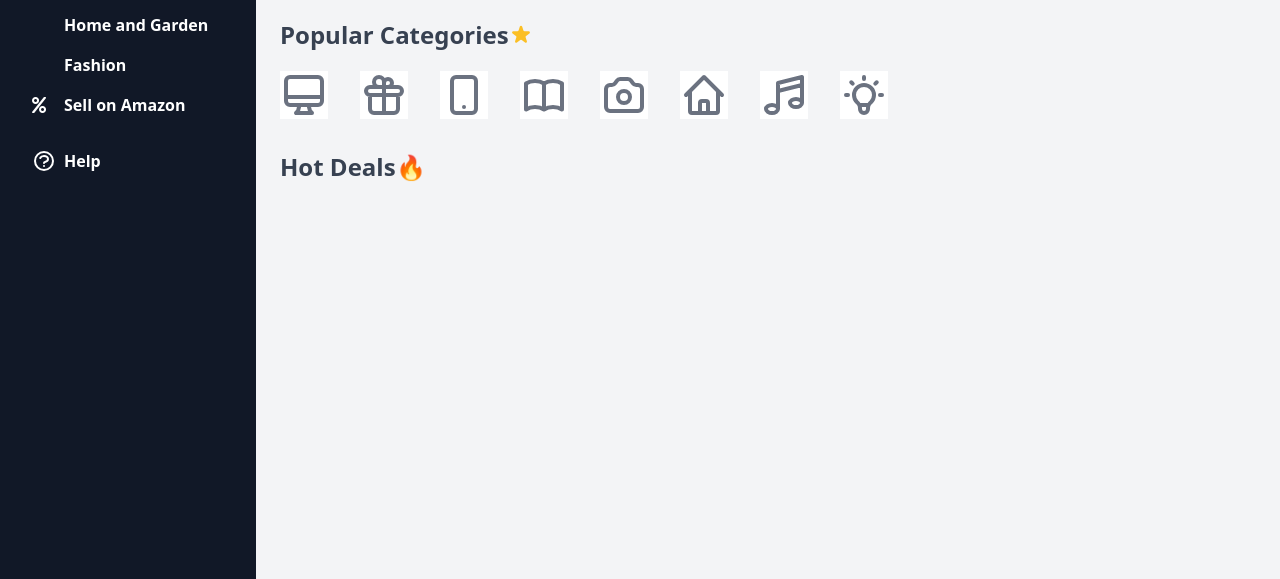
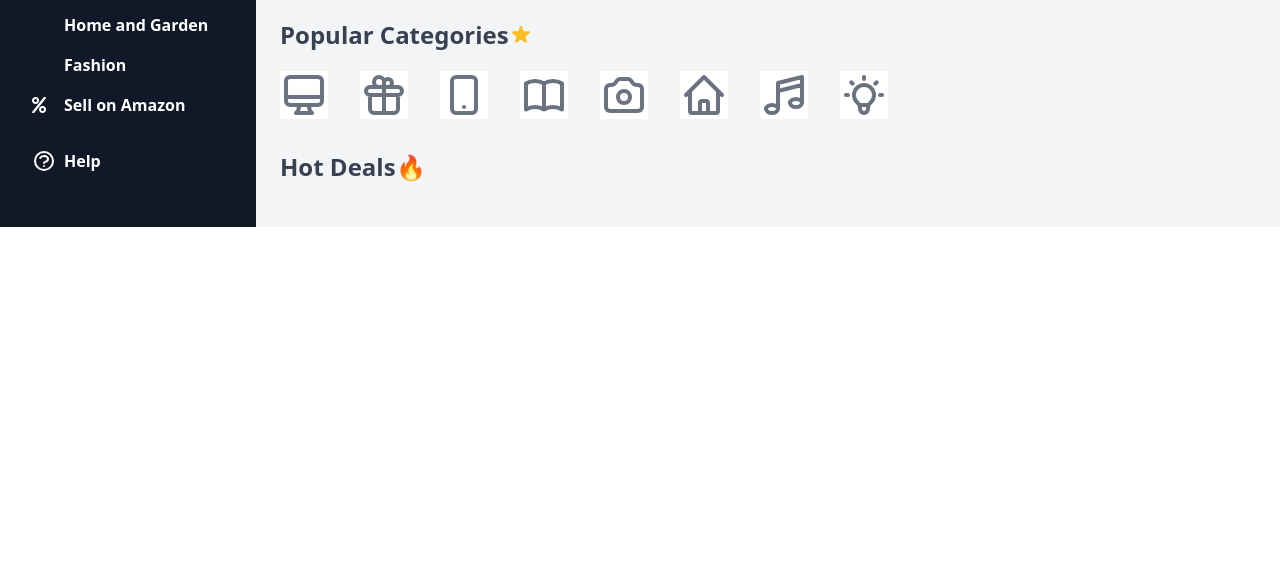
Before and after one commit to khushichhatwani/Amazon-Clone, a plain HTML site: page index.html in a window 1280 px wide. Shown: the part 285-864 px from the top of the page. After the commit the page ends 800 px from the top, so only its background shows below. Drawn offline with nearby package versions, Linux system fonts and the light colour scheme; no server answers.

Commit message:
bg changed

```diff
--- a/index.html
+++ b/index.html
@@ -90,7 +90,7 @@ crossorigin="anonymous/>">
             </div>
 
         </div>
-        <div class="main h-screen flex">
+        <div class="main flex">
           <div class="hidden md:block border-t-2 border-gray-700 main-sidebar w-1/5 bg-gray-900 p-6">
             <div class="sidebar-categories">
               <div class="sidebar-main-category text-yellow-500
```
